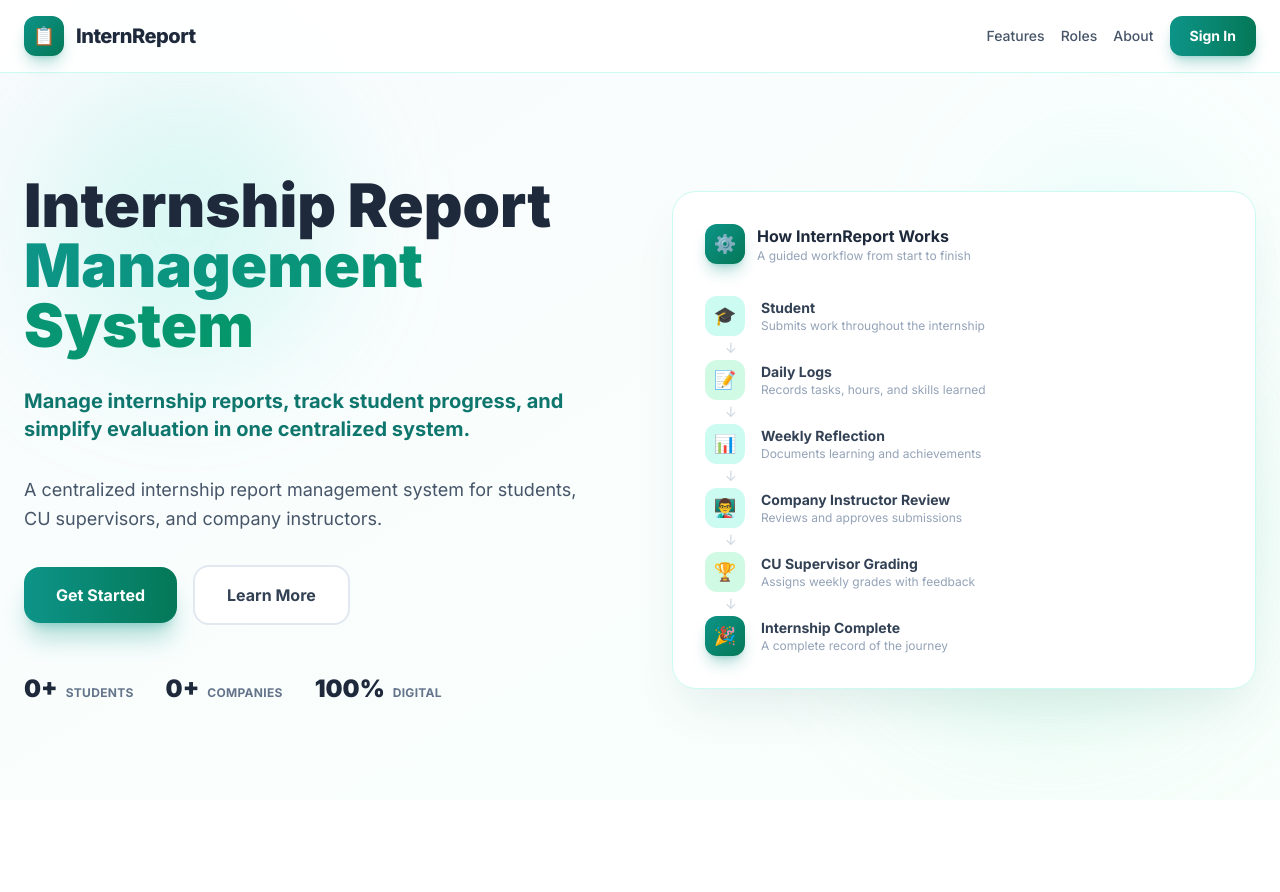
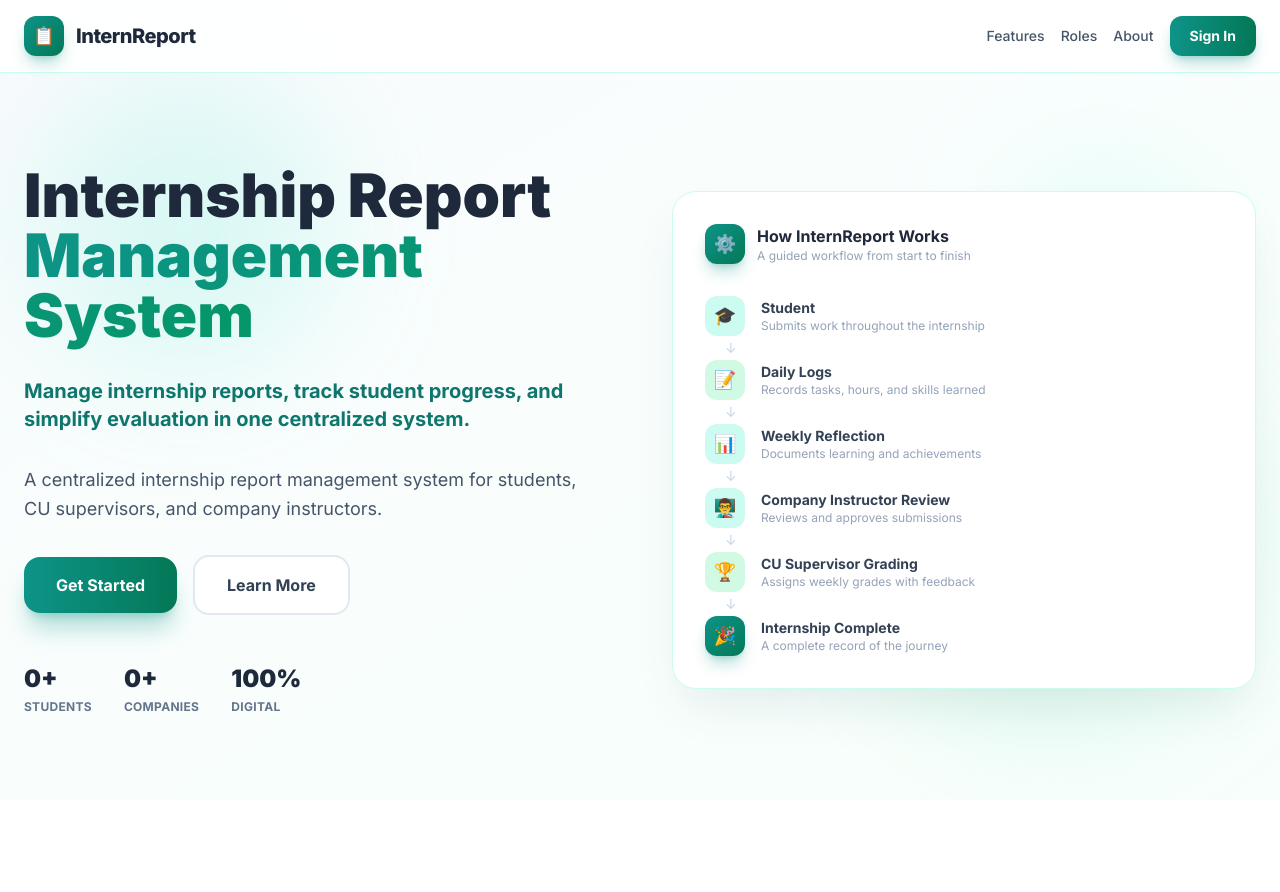
Before and after one commit to eishweyeesan-tech/internshipreport, a PHP site: page / in a window 1280 px wide. Shown: the top 892 px of the page. Run offline with PHP 8.4, Linux system fonts and the light colour scheme; data comes from the database, SQL or seed files in the repository; data that the repository does not hold is empty; some libraries are stand-ins or nearby versions.

Commit message:
modify under hero section

```diff
--- a/index.php
+++ b/index.php
@@ -136,17 +136,17 @@ $stat_companies  = (int)($mysqli->query("SELECT COUNT(*) AS c FROM companies")->
                         </a>
                     </div>
 
-                    <!-- Hero Inline Metrics -->
-                    <div class="flex flex-wrap items-baseline gap-x-8 gap-y-3 pt-4">
-                        <div class="flex items-baseline gap-2">
+                    <!-- Hero Metrics -->
+                    <div class="flex flex-wrap items-start gap-8 pt-4">
+                        <div class="flex flex-col items-start gap-1">
                             <span class="text-2xl font-black text-slate-800"><?= $stat_students ?>+</span>
                             <span class="text-xs font-bold text-slate-500 uppercase tracking-wide">Students</span>
                         </div>
-                        <div class="flex items-baseline gap-2">
+                        <div class="flex flex-col items-start gap-1">
                             <span class="text-2xl font-black text-slate-800"><?= $stat_companies ?>+</span>
                             <span class="text-xs font-bold text-slate-500 uppercase tracking-wide">Companies</span>
                         </div>
-                        <div class="flex items-baseline gap-2">
+                        <div class="flex flex-col items-start gap-1">
                             <span class="text-2xl font-black text-slate-800">100%</span>
                             <span class="text-xs font-bold text-slate-500 uppercase tracking-wide">Digital</span>
                         </div>
```
